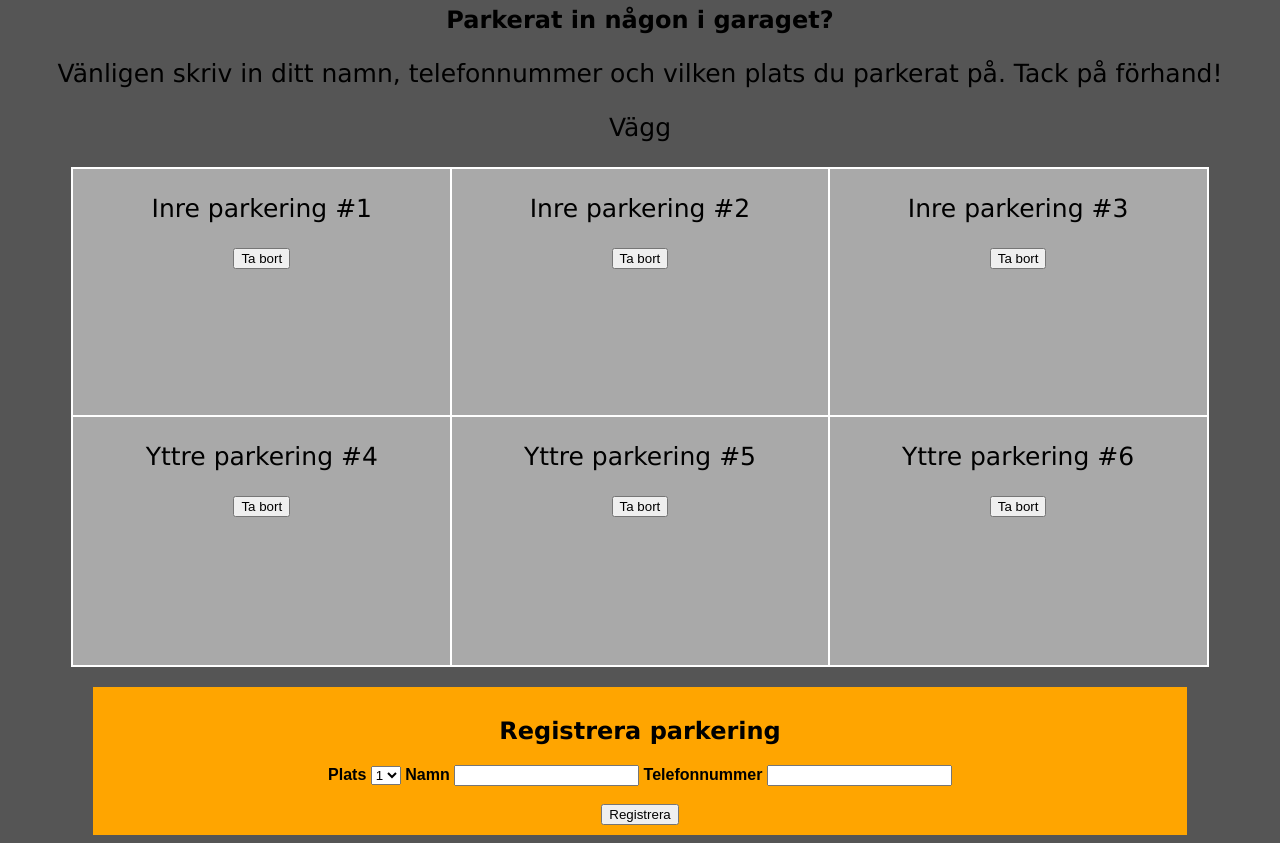
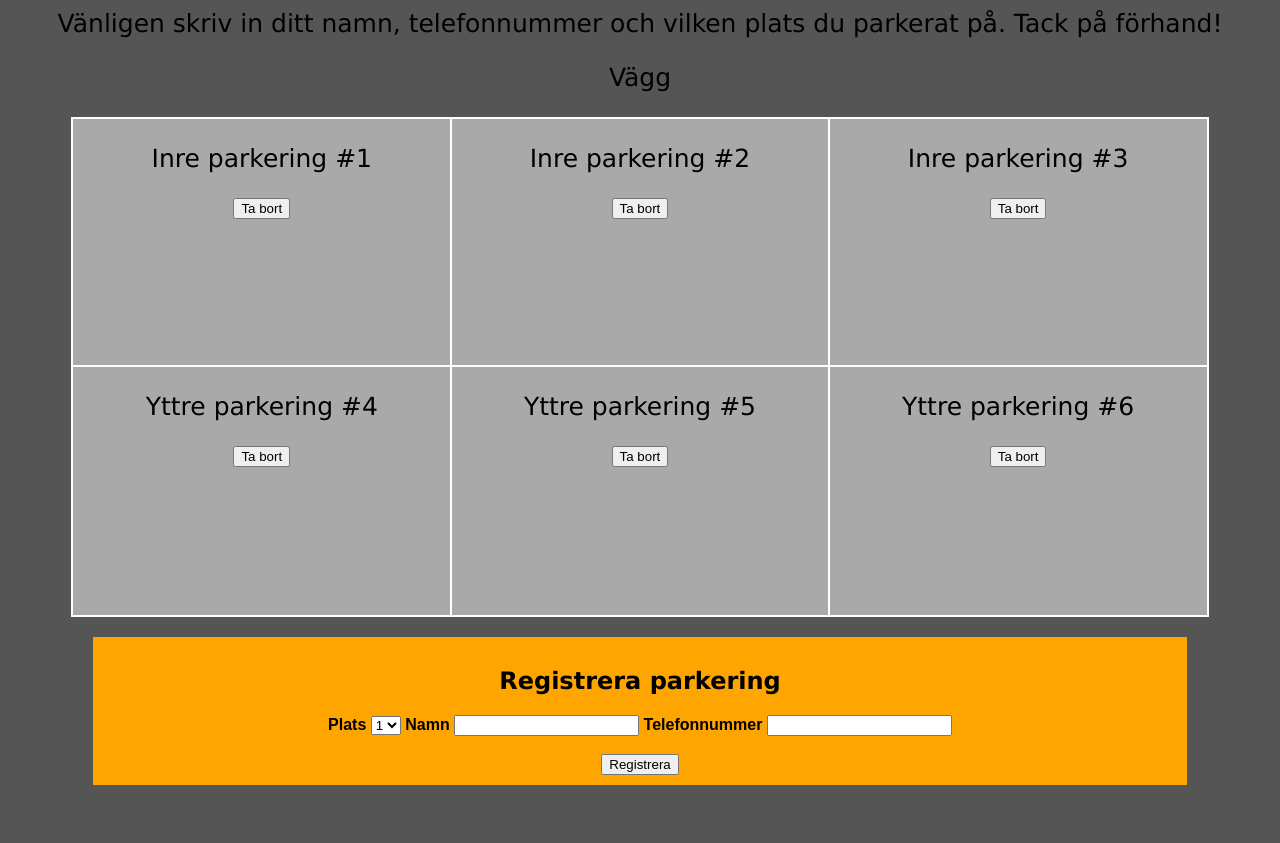
Before and after one commit to axelvestberg/frosunda, a plain HTML site: page index.html in a window 1280 px wide. Shown: the part 83-926 px from the top of the page. After the commit the page ends 868 px from the top, so only its background shows below. Drawn offline with Linux system fonts and the light colour scheme; a script that the page names is missing.

Commit message:
changed height vh

```diff
--- a/index.css
+++ b/index.css
@@ -2,6 +2,7 @@ body {
     font-family: Arial, Helvetica, sans-serif;
     align-content: center;
     background: #555555;
+    height: 80vh;
 }
 
 h1 {
@@ -26,8 +27,7 @@ p {
 
 #container {
     width: 90%;
-    height: 100%;
-    max-height: 1000px;
+    max-height: 100%;
     margin: auto;
     background: darkgrey;
 }
--- a/index.html
+++ b/index.html
@@ -10,7 +10,6 @@
 <body>
 
     <h1>Frösunda Omsorg Parkering</h1>
-    <h2>Parkerat in någon i garaget?</h2>
     <p id="instruktion">Vänligen skriv in ditt namn, telefonnummer och vilken plats du parkerat på. Tack på förhand!</p>
     <p id="instruktion">Vägg</p>
     <div id="container" class="box-text">
```
